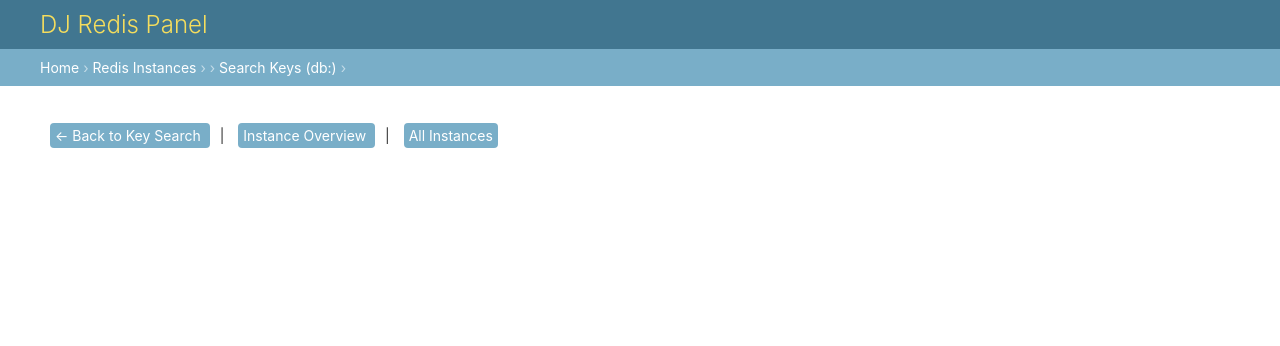
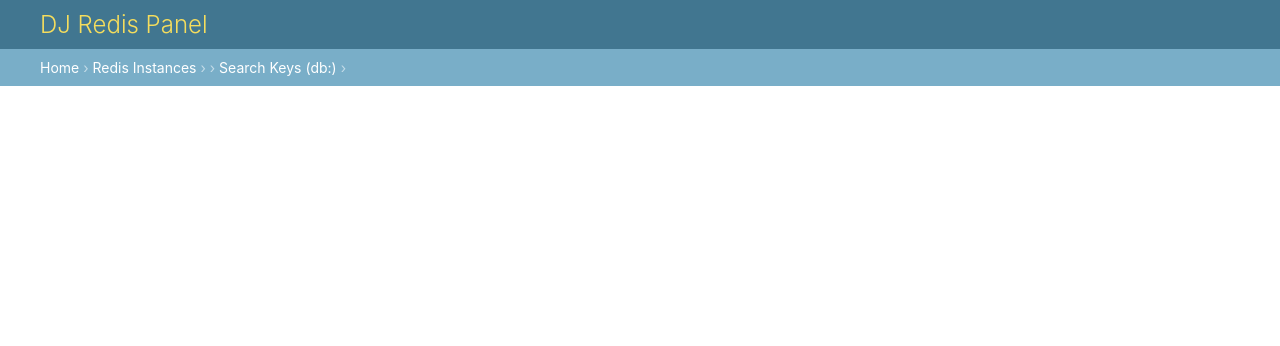
Before and after one commit to yassi/dj-redis-panel, a Django app: template dj_redis_panel/templates/admin/dj_redis_panel/key_detail.html in a window 1280 px wide. Shown: the top 346 px of the page. Run offline with Django 4.2, Linux system fonts and the light colour scheme; the template is opened without the code that fills it, so the values that code supplies are empty.

Commit message:
remove bottom breadcrumb links

```diff
--- a/dj_redis_panel/templates/admin/dj_redis_panel/key_detail.html
+++ b/dj_redis_panel/templates/admin/dj_redis_panel/key_detail.html
@@ -261,23 +261,6 @@
         </fieldset>
     </div>
     {% endif %}
-
-    <!-- Navigation -->
-    <div class="module" style="margin-top: 20px;">
-        <p>
-            <a href="{% url 'dj_redis_panel:key_search' instance_alias db_number %}" class="button">
-                ← {% trans 'Back to Key Search' %}
-            </a>
-            <span style="margin: 0 10px;">|</span>
-            <a href="{% url 'dj_redis_panel:instance_overview' instance_alias %}" class="button">
-                {% trans 'Instance Overview' %}
-            </a>
-            <span style="margin: 0 10px;">|</span>
-            <a href="{% url 'dj_redis_panel:index' %}" class="button">
-                {% trans 'All Instances' %}
-            </a>
-        </p>
-    </div>
 </div>
 
 <style>
```
Also changed, not shown: dj_redis_panel/templates/admin/dj_redis_panel/key_search.html (+0 -17 lines).
